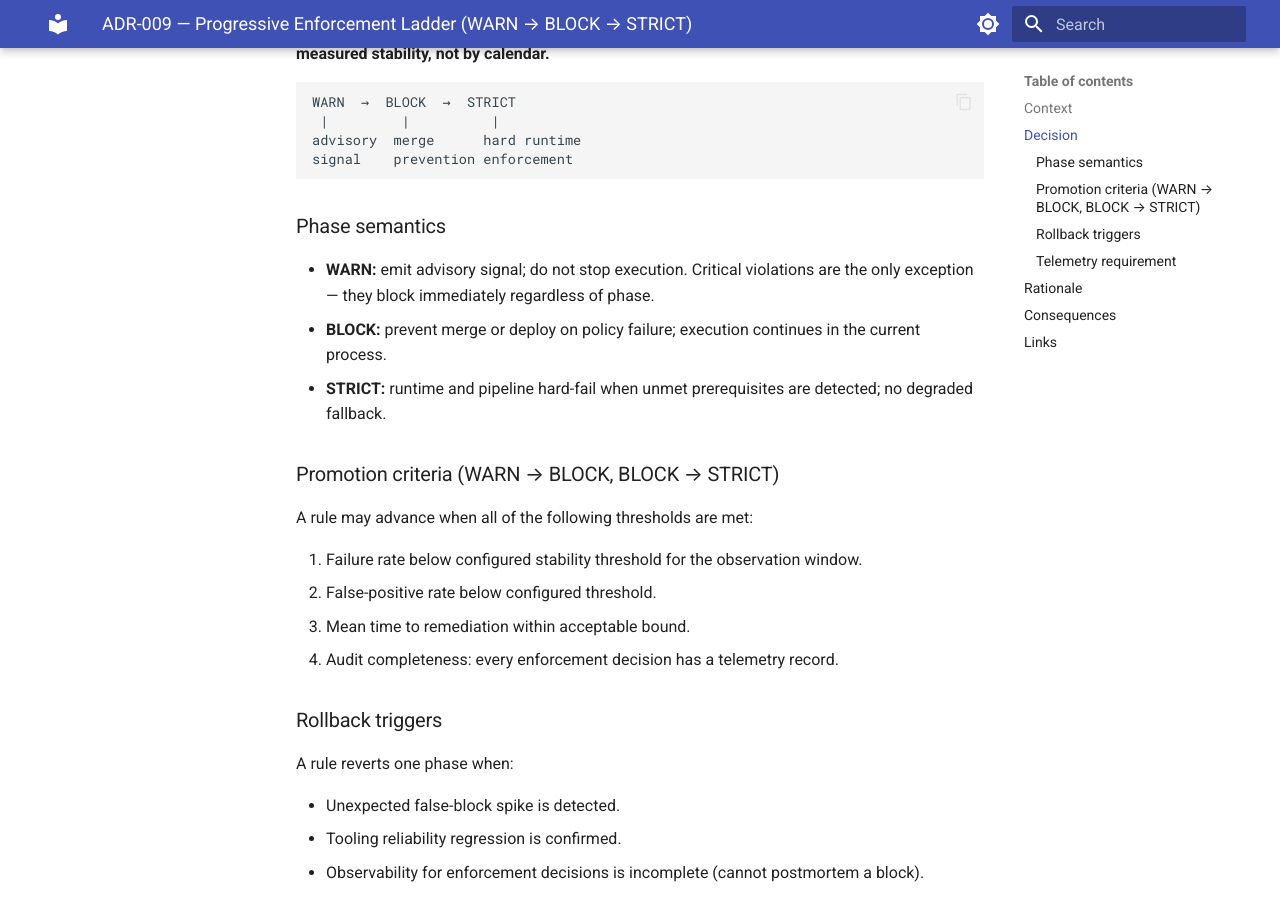
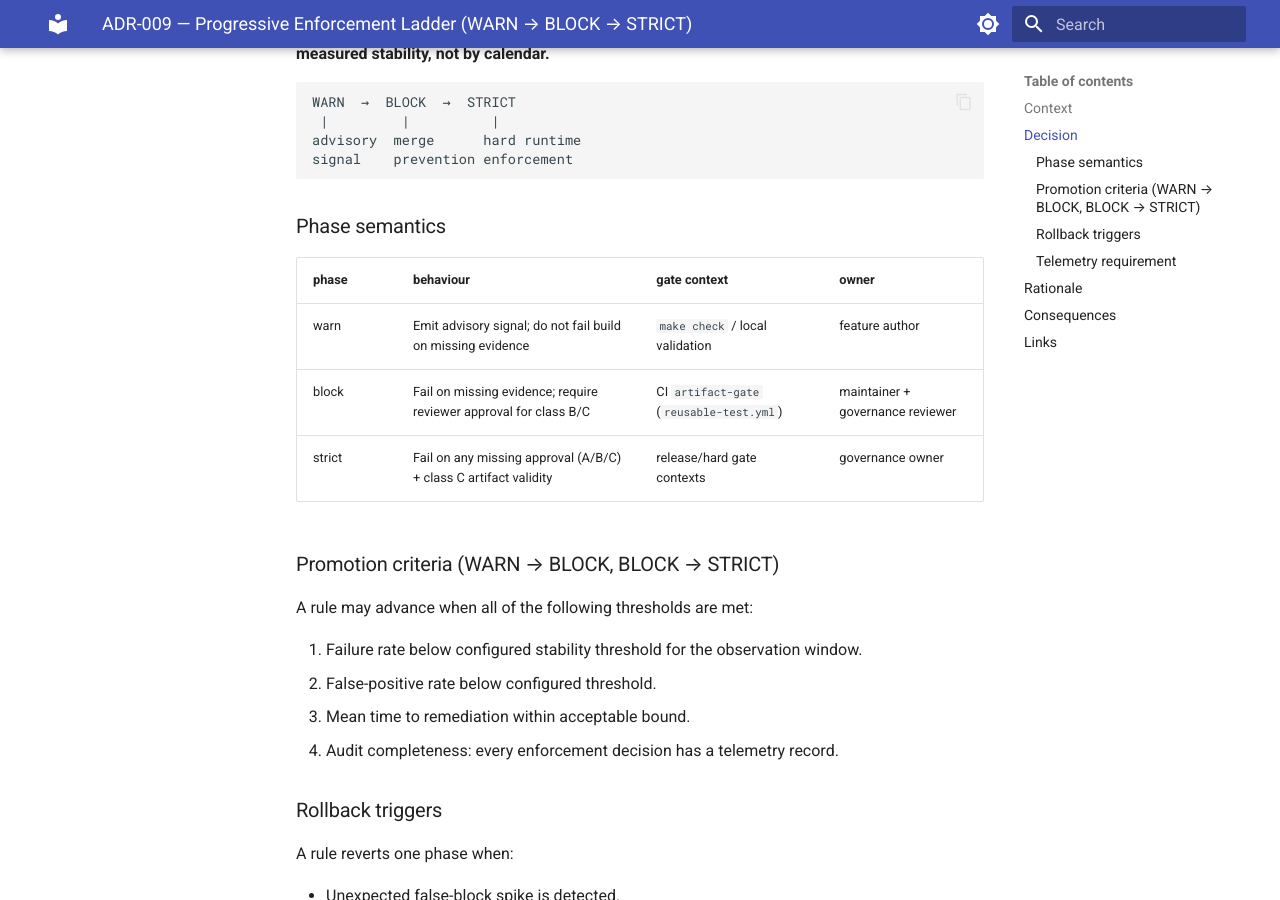
Before and after one commit to SergioLacerda/sdd-harness, an MkDocs documentation site: the page built from docs/adr/ADR-009-progressive-enforcement-ladder.md, in a window 1280 px wide and 900 px high, scrolled down 616 px. Built offline with MkDocs 1.6.1 and Material for MkDocs 9.7.7, drawn with Linux system fonts in a browser that asks for light colours.

Commit message:
refactor: generalize governance file validation, update enforcement ladder documentation, and reorganize documentation paths

```diff
--- a/docs/adr/ADR-009-progressive-enforcement-ladder.md
+++ b/docs/adr/ADR-009-progressive-enforcement-ladder.md
@@ -30,12 +30,11 @@ signal    prevention enforcement
 
 ### Phase semantics
 
-- **WARN:** emit advisory signal; do not stop execution. Critical violations are the
-  only exception — they block immediately regardless of phase.
-- **BLOCK:** prevent merge or deploy on policy failure; execution continues in the
-  current process.
-- **STRICT:** runtime and pipeline hard-fail when unmet prerequisites are detected;
-  no degraded fallback.
+| phase | behaviour | gate context | owner |
+|---|---|---|---|
+| warn | Emit advisory signal; do not fail build on missing evidence | `make check` / local validation | feature author |
+| block | Fail on missing evidence; require reviewer approval for class B/C | CI `artifact-gate` (`reusable-test.yml`) | maintainer + governance reviewer |
+| strict | Fail on any missing approval (A/B/C) + class C artifact validity | release/hard gate contexts | governance owner |
 
 ### Promotion criteria (WARN → BLOCK, BLOCK → STRICT)
 
--- a/mkdocs.yml
+++ b/mkdocs.yml
@@ -36,8 +36,8 @@ extra_javascript:
 nav:
   - Welcome: README.md
   - Runtime:
-    - Agent Entrypoint: runtime/AGENT_ENTRYPOINT.md
-    - Agent Runtime Protocol: runtime/AGENT_RUNTIME_PROTOCOL.md
+    - Agent Entrypoint: runtime/protocols/AGENT_ENTRYPOINT.md
+    - Agent Runtime Protocol: runtime/protocols/AGENT_RUNTIME_PROTOCOL.md
   - Architecture:
     - Clean Architecture: spec/canonical/features/CLEAN_ARCHITECTURE.md
     - TDD: spec/canonical/features/TDD.md
```
Also changed, not shown: 2 other files.
